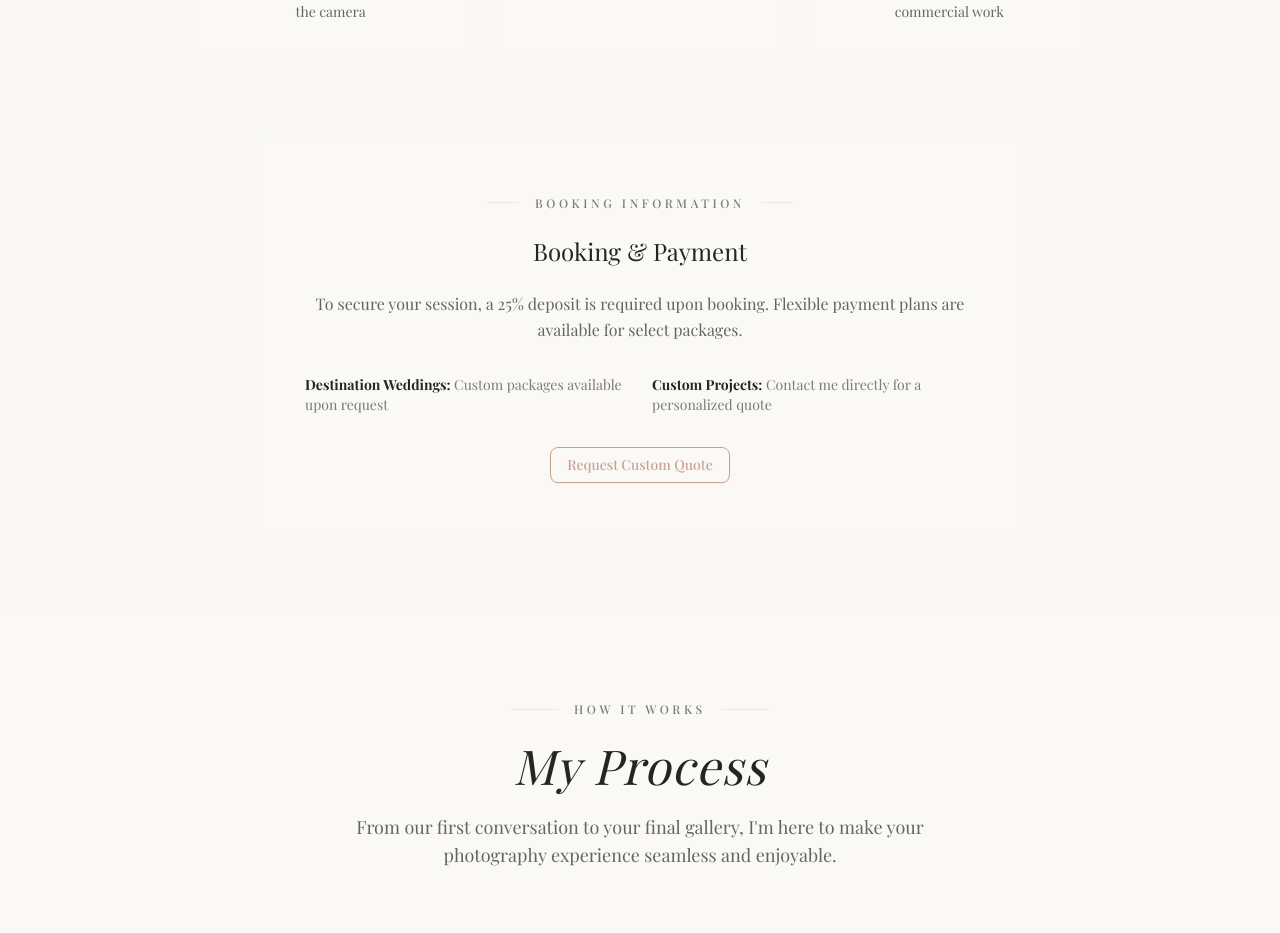
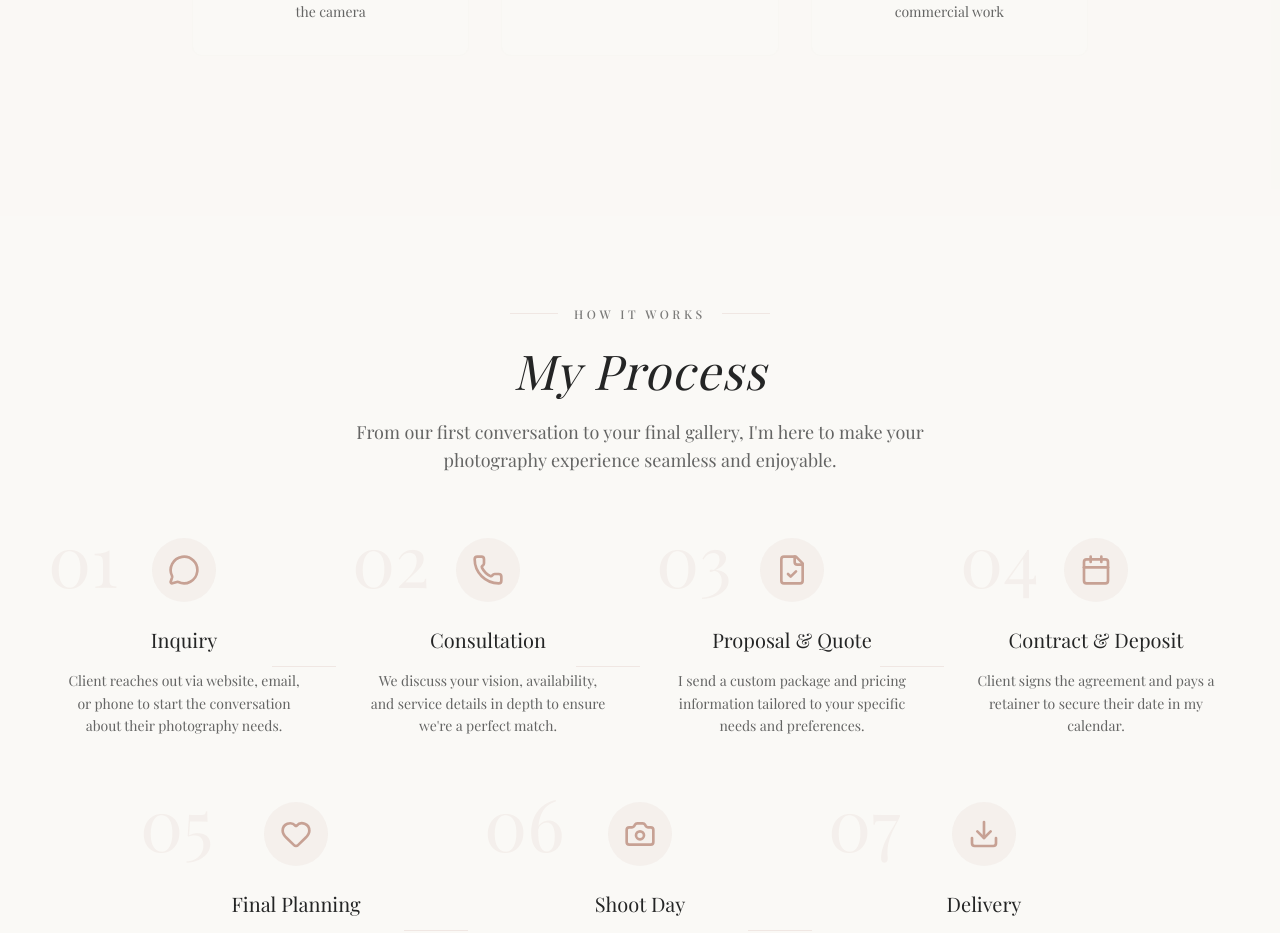
Before and after one commit to nati-d/Rod16-photography, a Next.js app: page /services in a window 1280 px wide. Shown: the part 5400-6333 px from the top of the page. Built offline with nearby package versions, Linux system fonts and the light colour scheme; a web font is replaced by a local one.

Commit message:
Comment out Booking Info section in PricingSection for future adjustments

```diff
--- a/components/pricing-section.tsx
+++ b/components/pricing-section.tsx
@@ -162,7 +162,7 @@
 				</div>
 
 				{/* Booking Info */}
-				<div className='text-center'>
+				{/* <div className='text-center'>
 					<div className='bg-background/80 backdrop-blur-sm rounded-lg p-12 max-w-3xl mx-auto border border-secondary/20'>
 						<div className='inline-flex items-center gap-4 mb-6'>
 							<div className='h-px w-8 bg-primary/20'></div>
@@ -192,7 +192,7 @@
 							Request Custom Quote
 						</Button>
 					</div>
-				</div>
+				</div> */}
 			</div>
 		</section>
 	);
```
